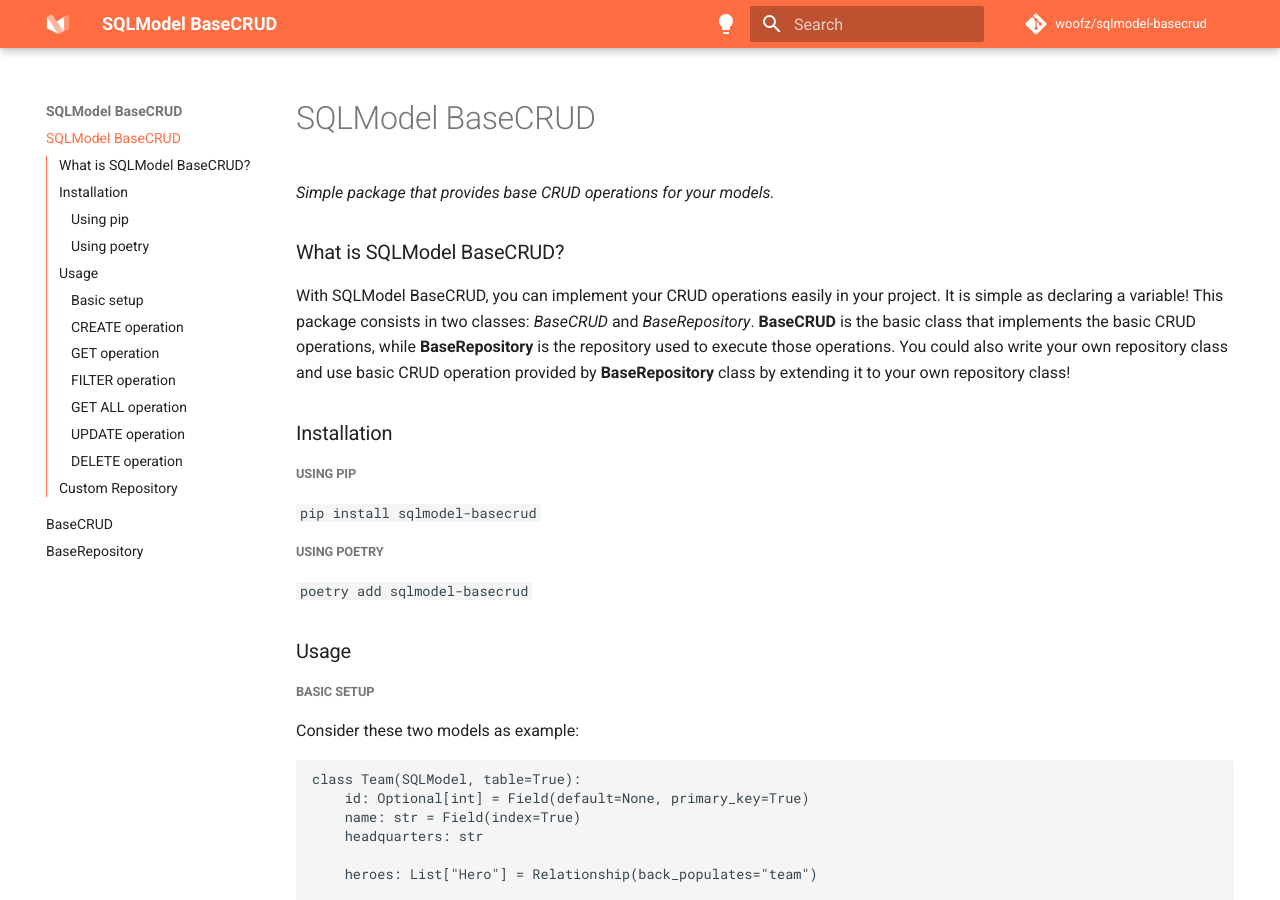
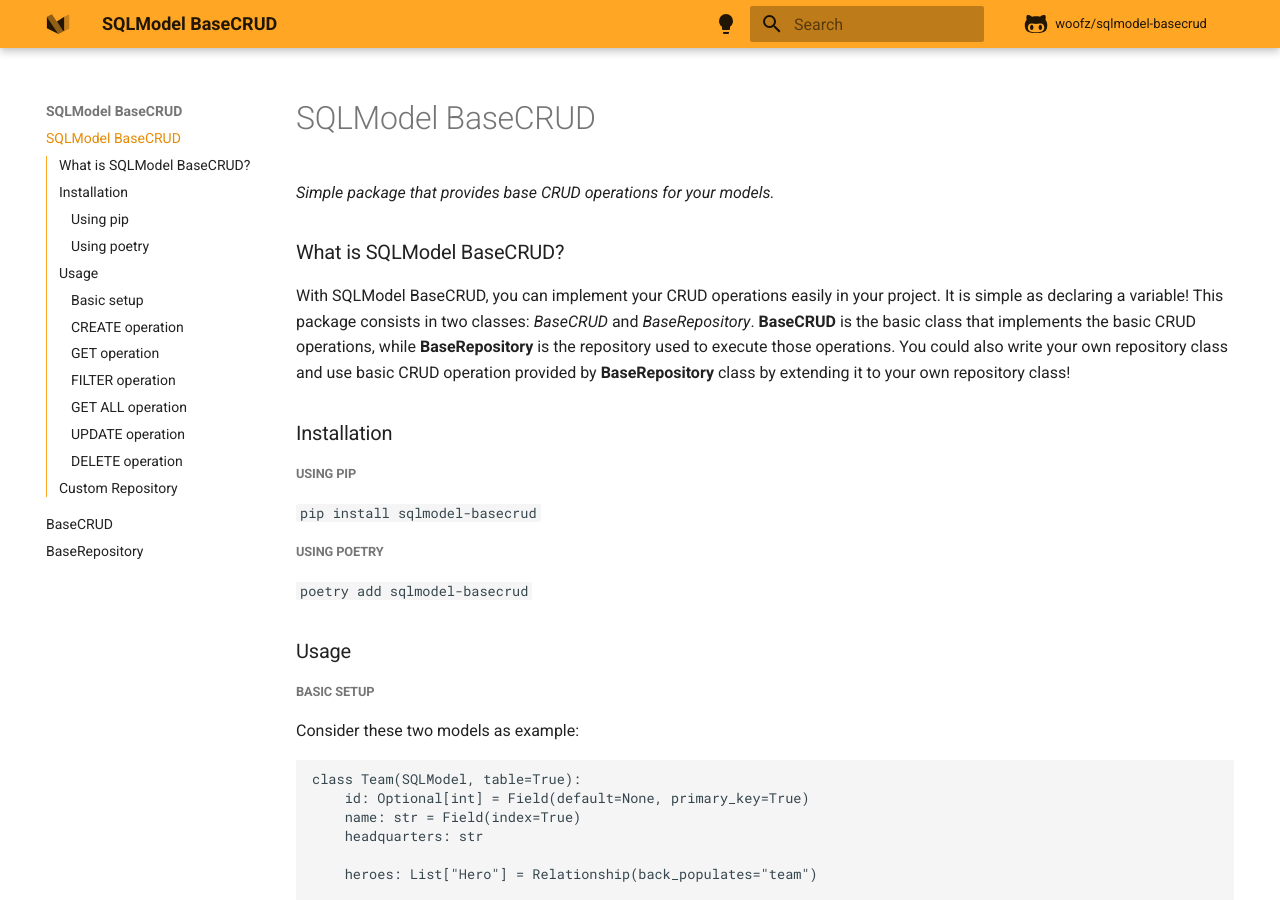
Before and after one commit to woofz/sqlmodel-basecrud, an MkDocs documentation site: the page built from docs/index.md, in a window 1280 px wide and 900 px high. Built offline with MkDocs 1.6.1 and Material for MkDocs 9.7.7, drawn with Linux system fonts in a browser that asks for light colours; comment, search, counter and statistics services are not loaded; the version menu is left out.

```diff
--- a/mkdocs.yml
+++ b/mkdocs.yml
@@ -9,20 +9,15 @@ theme:
     - toc.integrate
   palette:
     - scheme: default
-      primary: deep-orange
+      primary: orange
       toggle:
         icon: material/lightbulb
         name: Switch to dark mode
     - scheme: slate
-      primary: deep-orange
+      primary: orange
       toggle:
         icon: material/lightbulb-outline
         name: Switch to light mode
-  extra:
-    icon:
-      repo: fontawesome/brands/git-alt
-    version:
-      provider: mike
 
 
   # 404 page
@@ -41,6 +36,12 @@ theme:
   favicon: assets/favicon.png
   icon:
     logo: logo
+    repo: fontawesome/brands/github-alt
+
+extra:
+    version:
+      provider: mike
+      default: latest
 
 plugins:
   - search
--- a/pyproject.toml
+++ b/pyproject.toml
@@ -1,8 +1,8 @@
 [tool.poetry]
 name = "sqlmodel-basecrud"
-version = "0.1.7"
+version = "0.1.8"
 description = "Simple package that provides base CRUD operations for your models."
-documentation = "https://woofz.github.io/sqlmodel-basecrud/"
+documentation = "https://woofz.github.io/sqlmodel-basecrud/latest"
 authors = ["Danilo Aliberti <danilo@woofz.dev>"]
 license = "MIT"
 readme = "README.md"
@@ -21,7 +21,7 @@ classifiers = [
 python = "^3.7"
 SQLAlchemy = "1.4.35"
 sqlmodel = "^0.0.6"
-fastapi = "^0.78.0"
+importlib-metadata = "^4.11.4"
 
 [tool.poetry.dev-dependencies]
 pytest = "^7.1.2"
```
Also changed, not shown: README.md (+1 -1 lines), 1 other file.
